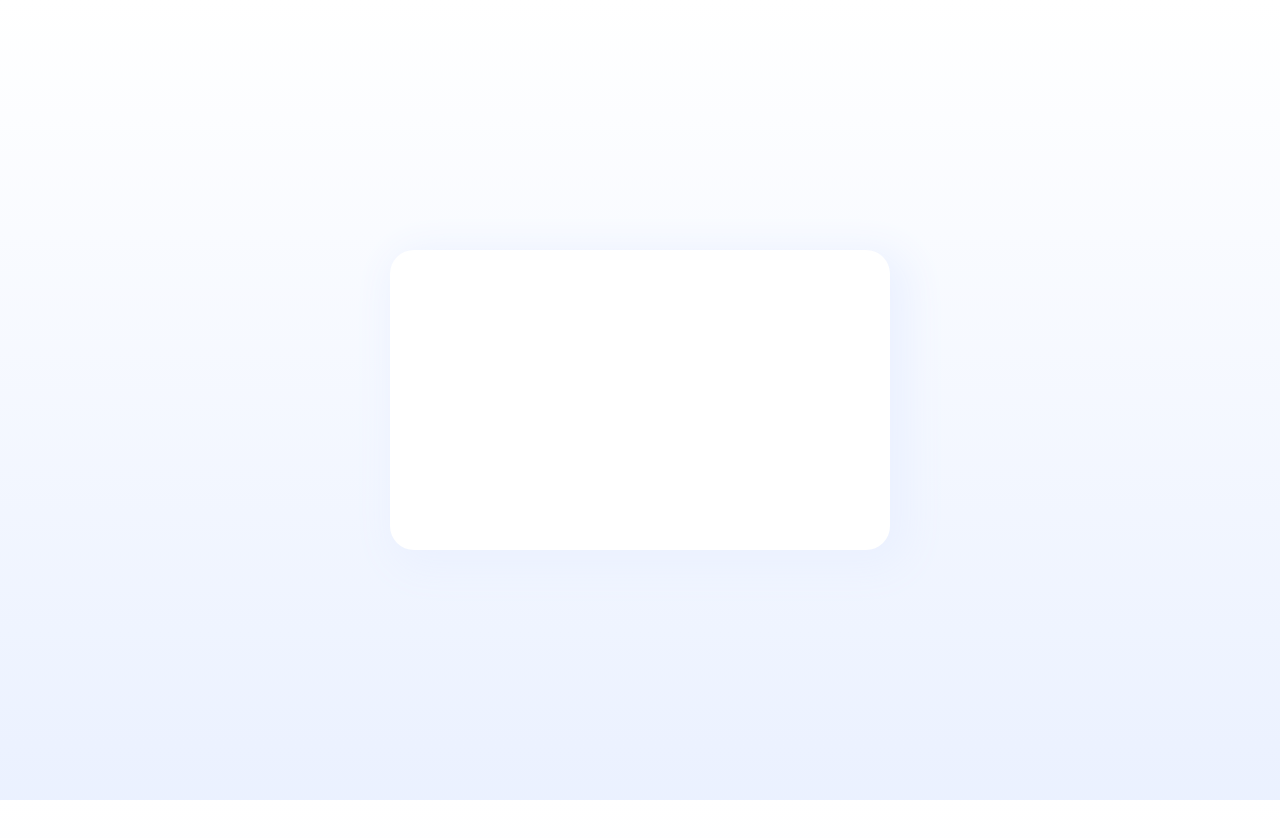
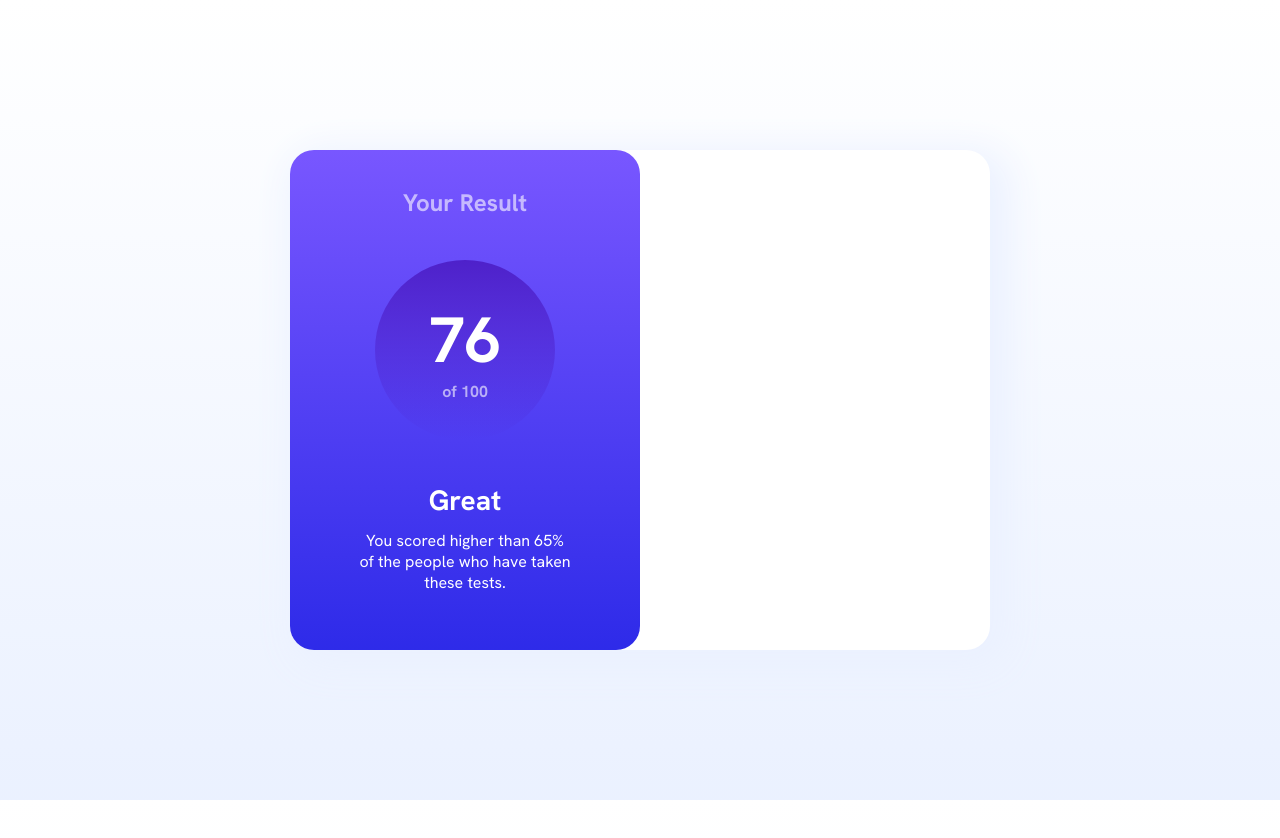
Before and after one commit to czesster/frontend-mentor-works, a JavaScript app in the folder Result summary component/result_summary/: page / in a window 1280 px wide. Shown: the top 838 px of the page. Built offline with nearby package versions, Linux system fonts and the light colour scheme.

Commit message:
add: YourResult component

```diff
--- a/Result summary component/result_summary/src/App.js
+++ b/Result summary component/result_summary/src/App.js
@@ -1,4 +1,4 @@
-import ResultsSummary from "./components/ResultsSummary";
+import ResultsSummary from "./components/ResultsSummary/ResultsSummary";
 
 const App = () => {
   return (
--- a/Result summary component/result_summary/src/components/ResultsSummary.js
+++ /dev/null
@@ -1,7 +0,0 @@
-import styles from "./ResultsSummary.module.css";
-
-const ResultsSummary = (props) => {
-  return <div className={styles["results__background"]}></div>;
-};
-
-export default ResultsSummary;
--- /dev/null
+++ b/Result summary component/result_summary/src/components/ResultsSummary/ResultsSummary.js
@@ -0,0 +1,13 @@
+import YourResult from "../YourResult/YourResult";
+import styles from "./ResultsSummary.module.css";
+
+const ResultsSummary = (props) => {
+  return (
+    <div className={styles["results__background"]}>
+      <YourResult />
+      <p></p>
+    </div>
+  );
+};
+
+export default ResultsSummary;
--- a/Result summary component/result_summary/src/components/ResultsSummary.module.css
+++ b/Result summary component/result_summary/src/components/ResultsSummary/ResultsSummary.module.css
@@ -1,11 +1,15 @@
 .results__background {
     display: grid;
     grid-template-columns: repeat(2, 1fr);
+
     margin: 50vh auto;
     transform: translateY(-50%);
-    width:50rem;
-    height: 30rem;
+
+    width:70rem;
+    height: 50rem;
+
     background-color: hsl(0, 0%, 100%);
+
     border-radius: 2.4rem;
     box-shadow: 1rem 1rem 3.8rem 1rem hsl(221, 100%, 96%);
 }
--- /dev/null
+++ b/Result summary component/result_summary/src/components/YourResult/YourResult.js
@@ -0,0 +1,19 @@
+import styles from "./YourResults.module.css";
+
+const YourResult = () => {
+  return (
+    <div className={styles.result}>
+      <p className={styles.result__header}>Your Result</p>
+      <div className={styles.result__value}>
+        <div className={styles.value__score}>76</div>
+        <div className={styles.value__of}>of 100</div>
+      </div>
+      <p className={styles.result__grade}>Great</p>
+      <p className={styles.result__desc}>
+        You scored higher than 65% of the people who have taken these tests.
+      </p>
+    </div>
+  );
+};
+
+export default YourResult;
--- /dev/null
+++ b/Result summary component/result_summary/src/components/YourResult/YourResults.module.css
@@ -0,0 +1,59 @@
+.result {
+    padding: 0 6.8rem;
+
+    display: flex;
+    flex-direction: column;
+    align-items: center;
+    justify-content: center;
+    gap: 4.2rem;
+
+    text-align: center;
+
+    background-image: linear-gradient(hsl(252, 100%, 67%),hsl(241, 81%, 54%) );
+    border-radius: 2.4rem;
+}
+
+.result__header {
+    margin-top:-2rem;
+
+    font-size: 2.4rem;
+    color:  hsl(0, 0%, 100%, 0.6);
+    font-weight: bold;
+}
+
+.result__value {
+    display: flex;
+    flex-direction: column;
+    justify-content: center;
+
+    width: 18rem;
+    height: 18rem;
+
+    background-image: linear-gradient(hsla(256, 72%, 46%, 1), hsla(241, 72%, 46%, 0));
+    border-radius: 100%;
+}
+
+.value__score {
+    font-size: 6.4rem;
+    color: hsl(0, 0%, 100%);
+    font-weight: bold;
+
+}
+
+.value__of {
+    font-size: 1.6rem;
+    color:  hsl(0, 0%, 100%, 0.6);
+    font-weight: bold;
+}
+
+.result__grade {
+    font-size: 2.8rem;
+    color: hsl(0, 0%, 100%);
+    font-weight: bold;
+}
+
+.result__desc {
+    margin-top:-3rem;
+    font-size: 1.6rem;
+    color: hsl(0, 0%, 100%)
+}
```
